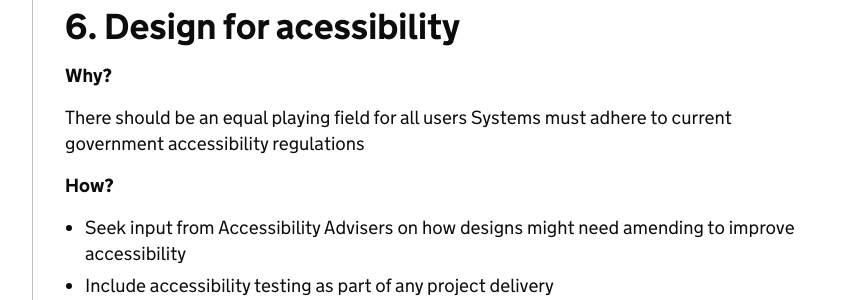
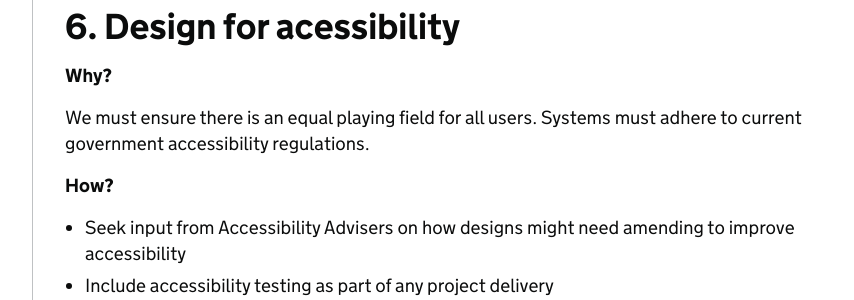
Before and after one commit to DFE-Digital/architecture, a Jekyll site: the page built from principles/enterprise-architecture-principles.md, in a window 1280 px wide. Shown: the part 3368-3668 px from the top of the page, without its empty margins (298-1152 px from the left). Built offline with Jekyll 4.4.1, drawn with Linux system fonts in a browser that asks for light colours; our own code applies the rules of GitHub Pages for plain Markdown files.

Commit message:
Update principle 6
Update principle 6 accessibility why section

```diff
--- a/principles/enterprise-architecture-principles.md
+++ b/principles/enterprise-architecture-principles.md
@@ -97,8 +97,8 @@ __Relates to__
 
 __Why?__
 
-There should be an equal playing field for all users
-Systems must adhere to current government accessibility regulations
+We must ensure there is an equal playing field for all users.
+Systems must adhere to current government accessibility regulations.
 
 __How?__
 -  Seek input from Accessibility Advisers on how designs might need amending to improve accessibility
```
